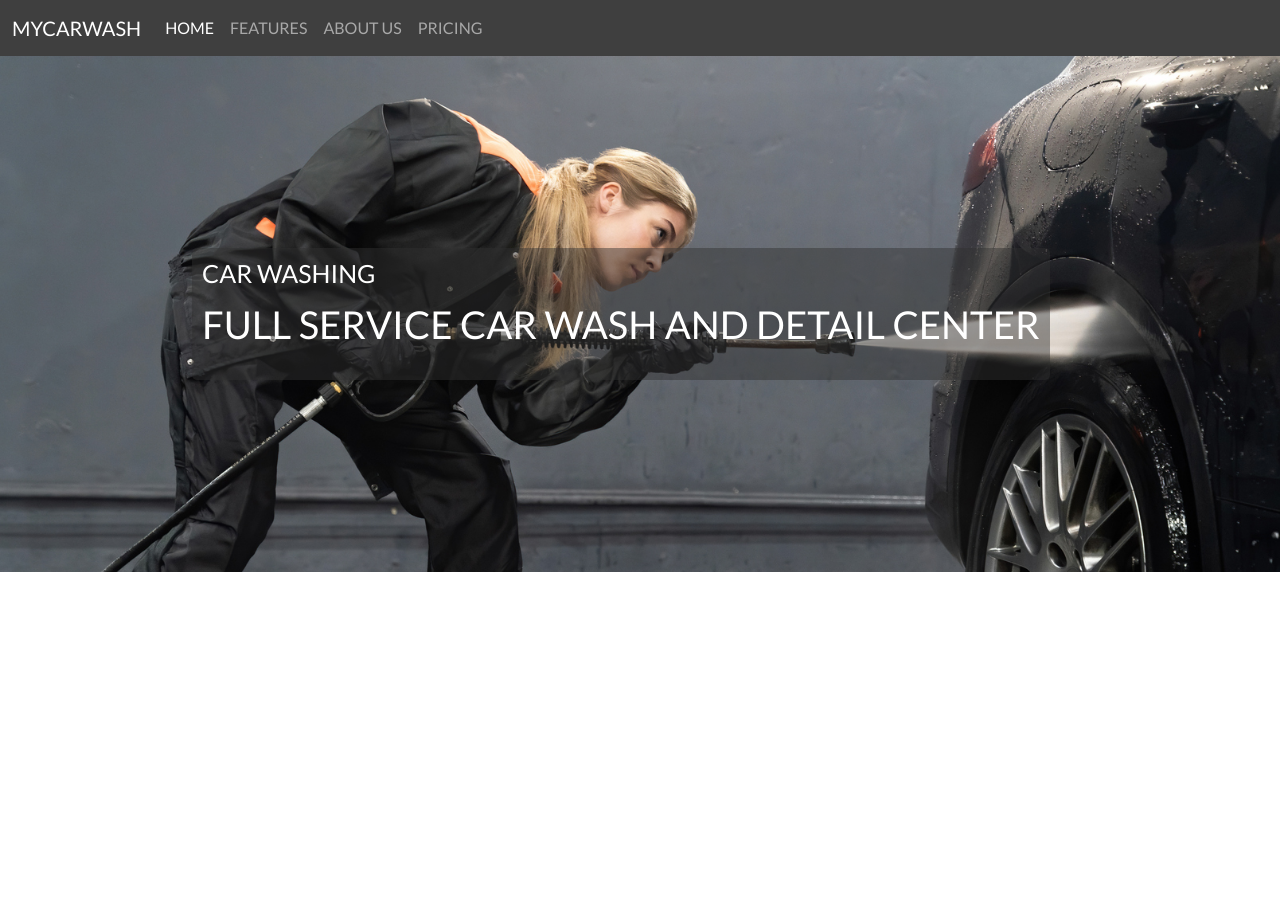
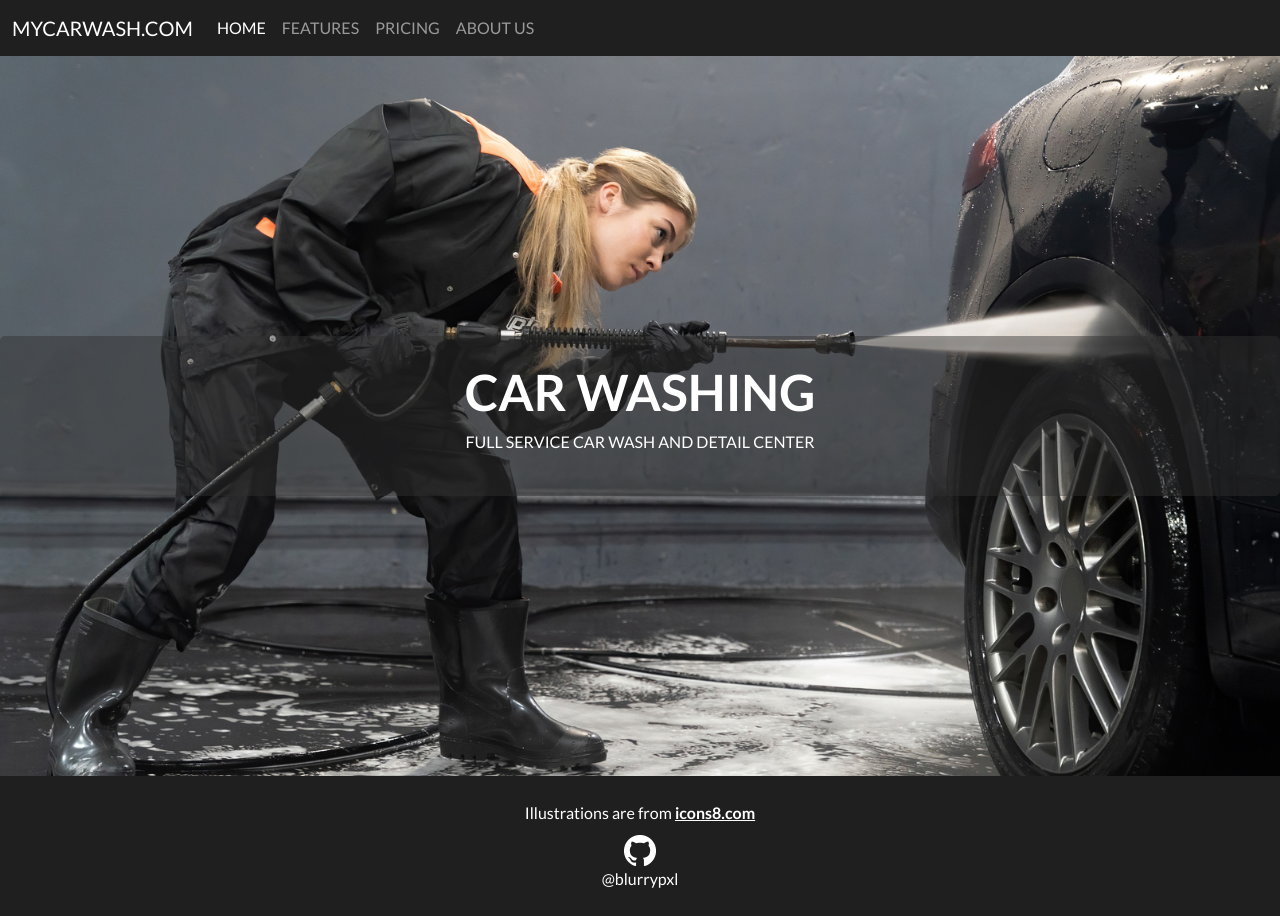
Before and after one commit to blurrypxl/product_landing_page, a plain HTML site: page index.html in a window 1280 px wide. Before the commit the page ends 800 px from the top, so only its background shows below. Drawn offline with nearby package versions, Linux system fonts and the light colour scheme.

Commit message:
Update 2

```diff
--- a/css/style.sass
+++ b/css/style.sass
@@ -1,8 +1,11 @@
+// Import Font dari google
 @import 'https://fonts.googleapis.com/css?family=Lato:400,700'
 
+// Variabel Warna
 $primaryColor: #FF5500
-$blackColor: #3f3f3f
+$blackColor: #1f1f1f
 
+// Menghapus seluruh space halaman
 *
     margin: 0
     padding: 0
@@ -11,44 +14,63 @@ body
     // border: 2px solid black
     font-family: 'Lato', sans-serif
 
+    // Membuat posisi element body mengisi seluruh space halaman
+    position: absolute
+    top: 0
+    bottom: 0
+    left: 0
+    right: 0
+
     .main-section
         // border: 2px solid blue
+        height: 100%
 
         .bg-color
             background-color: $blackColor
 
         .hero-img
             // border: 1px solid red
-            padding: 15%
+            height: 90%
             background-image: url('../images/hero-image.jpg')
             background-repeat: no-repeat
             background-size: cover
+            background-position: top right
             display: flex
-            justify-content: flex-start
+            align-items: center
 
             header
+                display: flex
+                flex-direction: column
+                align-items: center
                 border-radius: 5px
+                width: 100%
                 background-color: #30303075
-                box-sizing: content-box
-                padding: 10px
+                padding: 2%
                 color: white
                 text-transform: uppercase
 
                 h1
-                    font-size: 25px
+                    font-size: 50px
+                    font-weight: bold
 
                 p
-                    font-size: 3vw
+                    font-size: inherit
 
         footer
             // border: 1px solid green
-            background-color: $primaryColor
+            background-color: $blackColor
+            padding: 20px 0
 
             .illustrator-link
                 // border: 1px solid yellow
-                padding: 20px 0
+                padding: 5px 0
                 display: flex
                 justify-content: center
+                color: white
+
+                p
+                    margin: 0
+                    padding: 0
 
                 a
                     color: white
@@ -56,7 +78,7 @@ body
 
             .profile-link
                 // border: 1px solid violet
-                padding: 10px 0
+                padding: 5px 0
                 display: flex
                 flex-direction: column
                 align-items: center
--- a/index.html
+++ b/index.html
@@ -4,7 +4,7 @@
     <meta charset="UTF-8">
     <meta http-equiv="X-UA-Compatible" content="IE=edge">
     <meta name="viewport" content="width=device-width, initial-scale=1.0">
-    <title>Landing Page | Car Wash</title>
+    <title>Landing Page | MYCARWASH.COM</title>
 
     <!-- Bootstrap 5 CSS-Start -->
     <link href="https://cdn.jsdelivr.net/npm/bootstrap@5.0.0-beta3/dist/css/bootstrap.min.css" rel="stylesheet" integrity="sha384-eOJMYsd53ii+scO/bJGFsiCZc+5NDVN2yr8+0RDqr0Ql0h+rP48ckxlpbzKgwra6" crossorigin="anonymous">
@@ -19,7 +19,7 @@
         <!-- Nav-Bar-Start -->
         <nav class="navbar navbar-expand-lg navbar-dark bg-color">
             <div class="container-fluid">
-              <a class="navbar-brand" href="#">MYCARWASH</a>
+              <a class="navbar-brand" href="#">MYCARWASH.COM</a>
               <button class="navbar-toggler" type="button" data-bs-toggle="collapse" data-bs-target="#navbarNav" aria-controls="navbarNav" aria-expanded="false" aria-label="Toggle navigation">
                 <span class="navbar-toggler-icon"></span>
               </button>
@@ -32,10 +32,10 @@
                     <a class="nav-link" href="#features">FEATURES</a>
                   </li>
                   <li class="nav-item">
-                    <a class="nav-link" href="#about">ABOUT US</a>
+                    <a class="nav-link" href="#pricing">PRICING</a>
                   </li>
                   <li class="nav-item">
-                    <a class="nav-link" href="#pricing">PRICING</a>
+                    <a class="nav-link" href="#about">ABOUT US</a>
                   </li>
                 </ul>
               </div>
@@ -62,16 +62,16 @@
         <!-- Pricing-End -->
 
         <!-- Footer-Start -->
-        <!-- <footer>
+        <footer>
             <div class="illustrator-link">
-                <p>All illustrations are from <a href="https://icons8.com/" target="_blank">icons8.com</a></p>
+                <p>Illustrations are from <a href="https://icons8.com/" target="_blank">icons8.com</a></p>
             </div>
 
             <div class="profile-link">
                 <img src="images/GitHub-Mark-Light-32px.png" alt="github-logo">
                 <a href="https://github.com/blurrypxl/product_landing_page" target="_blank">@blurrypxl</a>
             </div>
-        </footer> -->
+        </footer>
         <!-- Footer-End -->
     </main>
 
```
Also changed, not shown: css/style.css, 1 other file.
